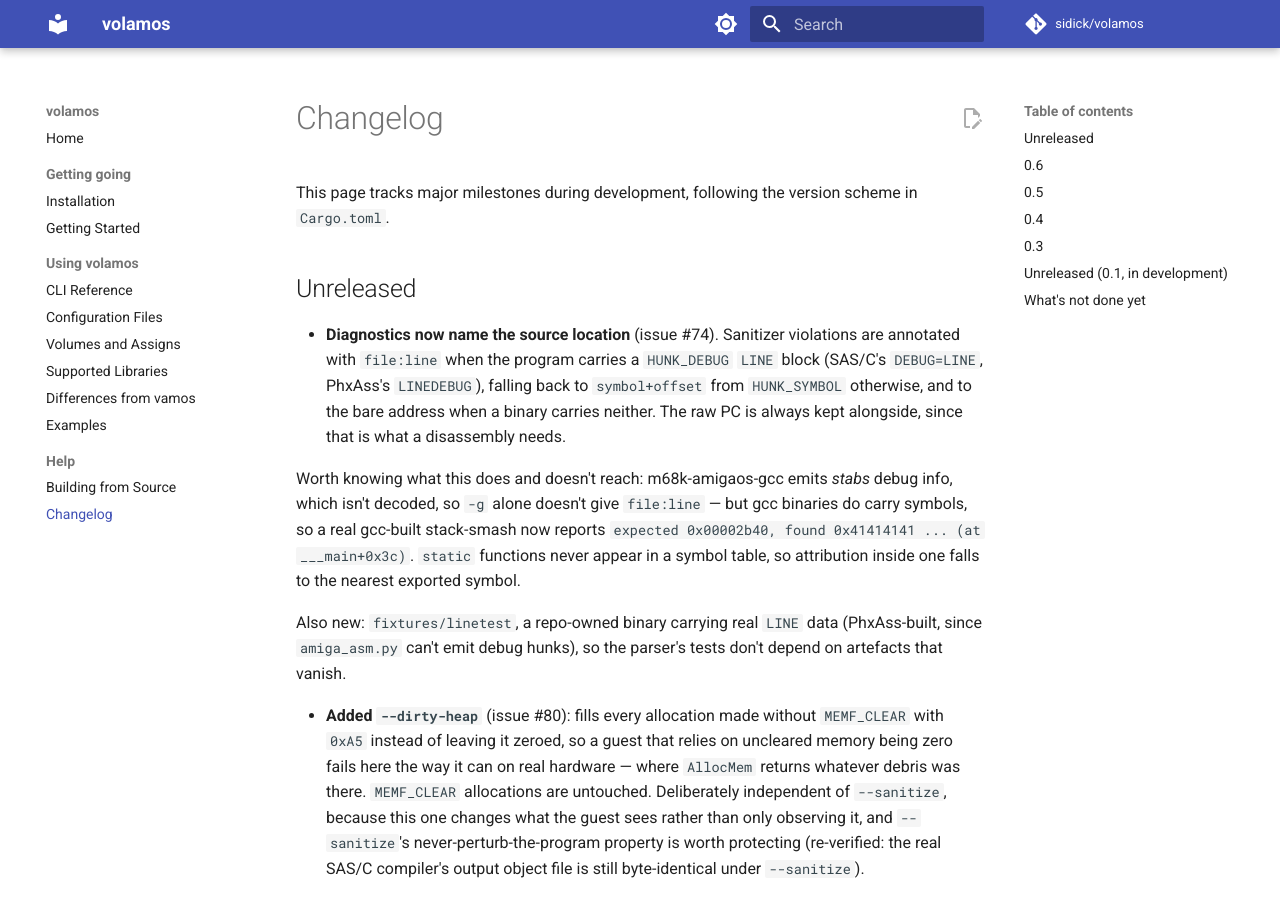
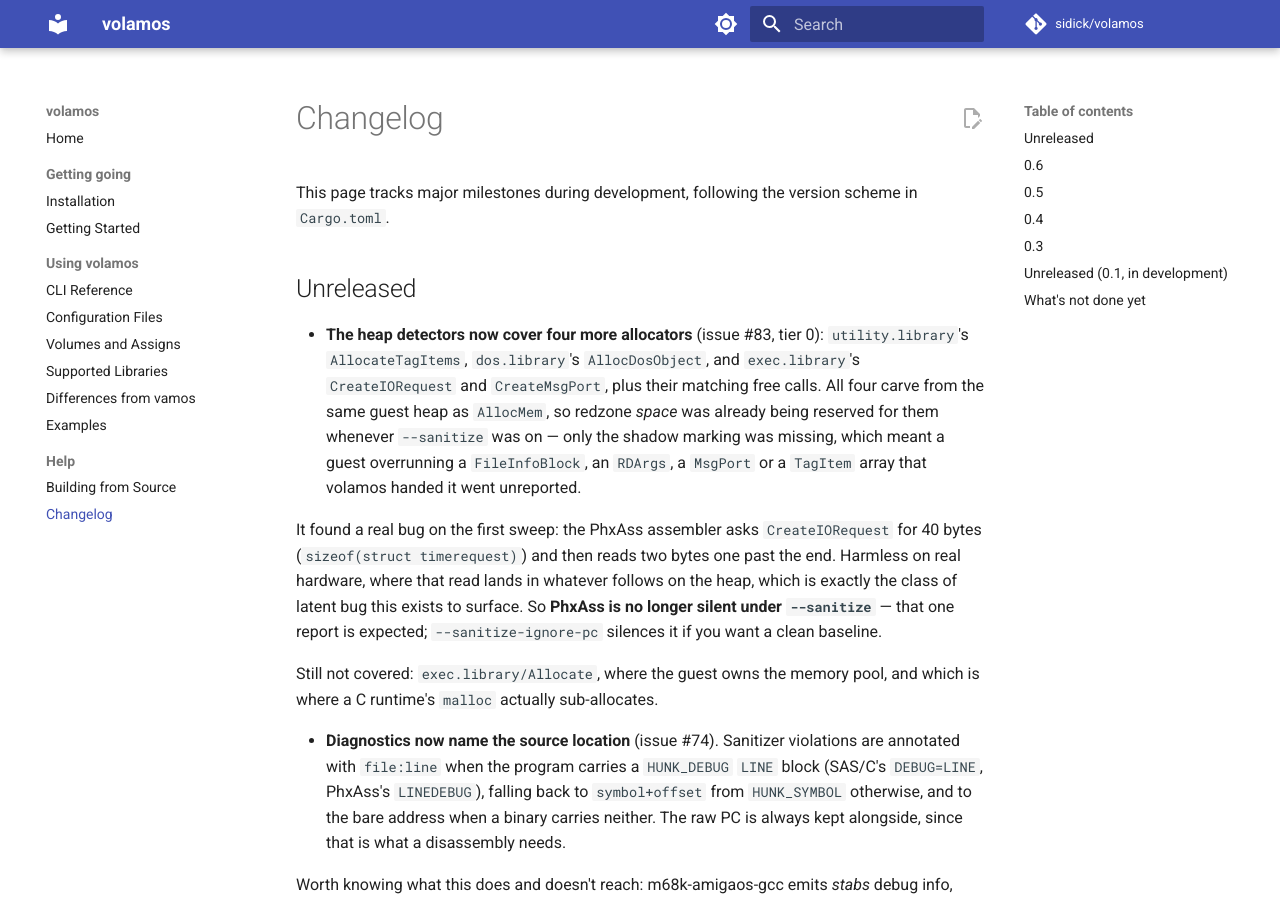
Before and after one commit to sidick/volamos, an MkDocs documentation site: the page built from userdocs/Changelog.md, in a window 1280 px wide and 900 px high. Built offline with MkDocs 1.6.1 and Material for MkDocs 9.7.7, drawn with Linux system fonts in a browser that asks for light colours; comment, search, counter and statistics services are not loaded; the version menu is left out.

Commit message:
Add the missing changelog entry for #84 (#86)

```diff
--- a/userdocs/Changelog.md
+++ b/userdocs/Changelog.md
@@ -4,6 +4,28 @@ This page tracks major milestones during development, following the
 version scheme in `Cargo.toml`.
 
 ## Unreleased
+
+- **The heap detectors now cover four more allocators** (issue #83,
+  tier 0): `utility.library`'s `AllocateTagItems`, `dos.library`'s
+  `AllocDosObject`, and `exec.library`'s `CreateIORequest` and
+  `CreateMsgPort`, plus their matching free calls. All four carve from
+  the same guest heap as `AllocMem`, so redzone *space* was already
+  being reserved for them whenever `--sanitize` was on — only the
+  shadow marking was missing, which meant a guest overrunning a
+  `FileInfoBlock`, an `RDArgs`, a `MsgPort` or a `TagItem` array that
+  volamos handed it went unreported.
+
+  It found a real bug on the first sweep: the PhxAss assembler asks
+  `CreateIORequest` for 40 bytes (`sizeof(struct timerequest)`) and then
+  reads two bytes one past the end. Harmless on real hardware, where
+  that read lands in whatever follows on the heap, which is exactly the
+  class of latent bug this exists to surface. So **PhxAss is no longer
+  silent under `--sanitize`** — that one report is expected;
+  `--sanitize-ignore-pc` silences it if you want a clean baseline.
+
+  Still not covered: `exec.library/Allocate`, where the guest owns the
+  memory pool, and which is where a C runtime's `malloc` actually
+  sub-allocates.
 
 - **Diagnostics now name the source location** (issue #74). Sanitizer
   violations are annotated with `file:line` when the program carries a
```
